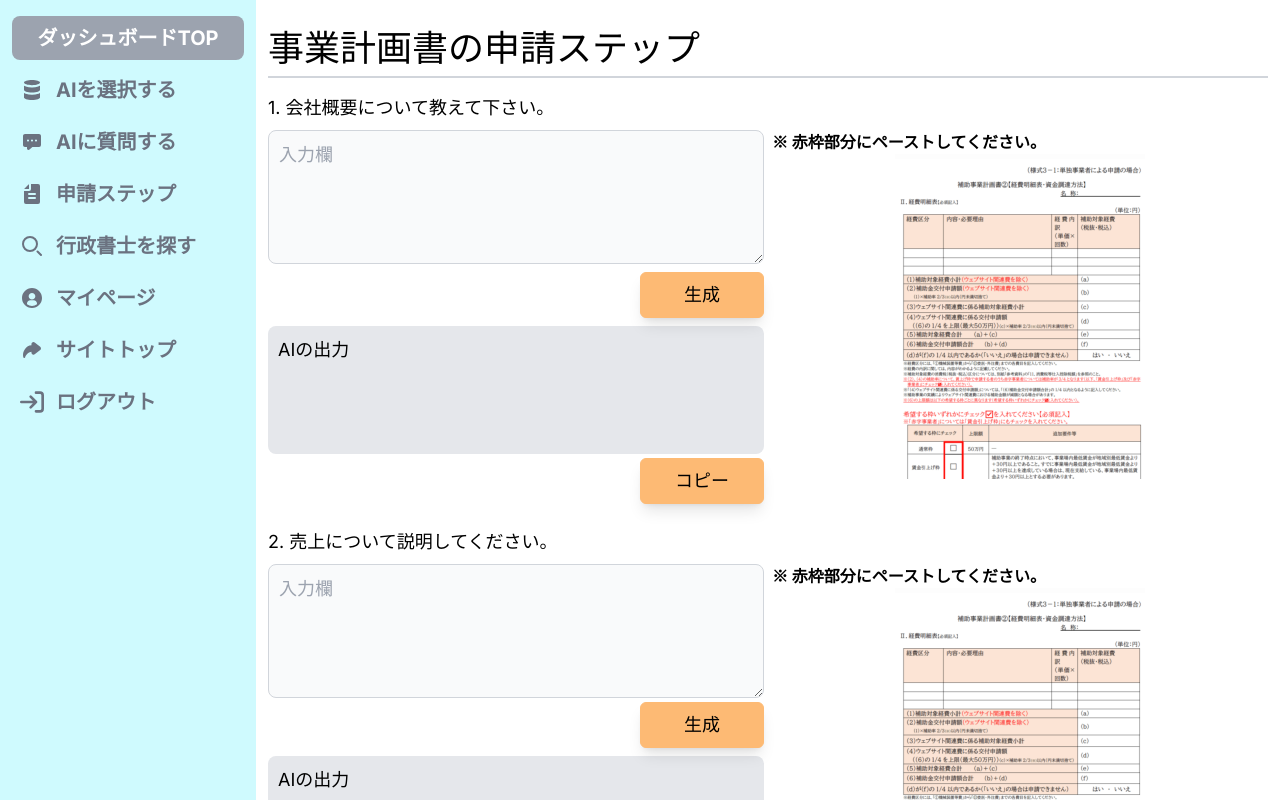
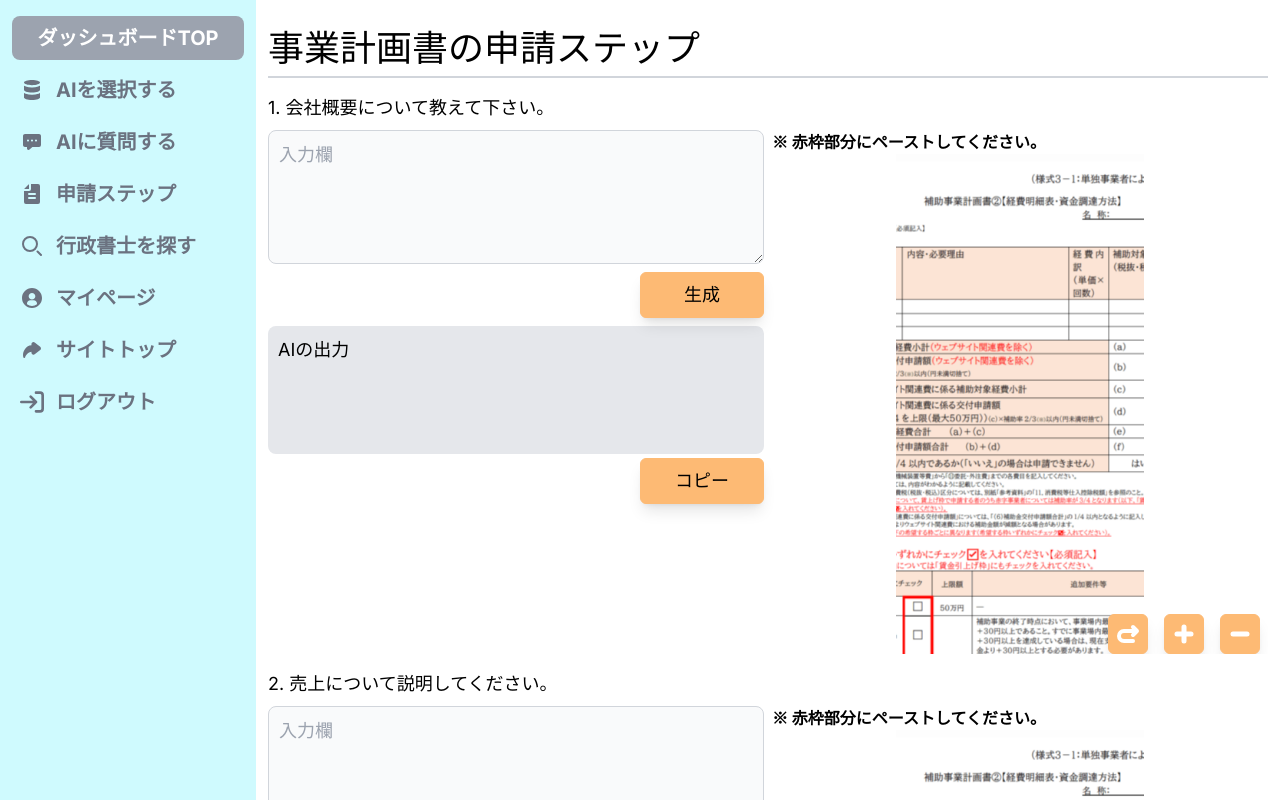
Before and after one commit to smizuka/business_plan_app, a Next.js app: page /dashboard/application in a window 1280 px wide. Shown: the top 800 px of the page. Built offline with nearby package versions, Linux system fonts and the light colour scheme.

Commit message:
申請ページの画像の拡大・縮小機能の実装 #14

```diff
--- a/src/app/dashboard/application/page.tsx
+++ b/src/app/dashboard/application/page.tsx
@@ -1,5 +1,7 @@
 'use client'
 import Image from 'next/image';
+import React, { useState } from 'react';
+import ZoomAndDraggableImage from '@/components/ZoomAndDraggableImage'
 
 export default function Page() {
     return (
@@ -25,7 +27,7 @@ export default function Page() {
                 <div className="md:col-span-1">
                     <p className="text-black font-bold">※ 赤枠部分にペーストしてください。</p>
                     <div className="flex item-center justify-center">
-                        <Image src="/example-1.png" alt="Logo" width={250} height={325} />
+                        <ZoomAndDraggableImage src="/example-1.png"  alt="会社概要" />
                     </div>
                 </div>
             </div>
@@ -48,7 +50,7 @@ export default function Page() {
                 <div className="md:col-span-1">
                     <p className="text-black font-bold">※ 赤枠部分にペーストしてください。</p>
                     <div className="flex item-center justify-center">
-                        <Image src="/example-1.png" alt="Logo" width={250} height={325} />
+                        <ZoomAndDraggableImage src="/example-1.png"  alt="会社概要" />
                     </div>
                 </div>
             </div>
--- /dev/null
+++ b/src/components/ZoomAndDraggableImage.tsx
@@ -0,0 +1,147 @@
+import React, { useState, useEffect, useRef } from 'react';
+
+// Propsの型定義
+interface ZoomAndDraggableImageProps {
+  src: string;
+  alt: string;
+}
+
+// ImageStateの型定義
+interface ImageState {
+  scale: number;
+  offsetX: number;
+  offsetY: number;
+}
+
+interface Position {
+    x: number;
+    y: number;
+}
+
+const ZoomAndDraggableImage: React.FC<ZoomAndDraggableImageProps> = ({ src, alt }) => {
+    // 画像のサイズと位置を管理するための状態（型付き）
+    const [imageState, setImageState] = useState<ImageState>({
+        scale: 1,
+        offsetX: 0,
+        offsetY: 0,
+    });
+
+    const containerRef = useRef<HTMLDivElement>(null); // コンテナへの参照を保持
+
+    // divタグの中心位置を算出するコード
+    const [containerCenter, setContainerCenter] = useState<Position>({ x: 0, y: 0 });
+
+    // ドラッグ操作を管理するための状態（型付き）
+    const [dragging, setDragging] = useState<boolean>(false);
+    const [startPosition, setStartPosition] = useState<Position>({ x: 0, y: 0 });
+
+    // コンポーネントのマウント時に実行
+    useEffect(() => {
+        if (containerRef.current) {
+          const { offsetWidth, offsetHeight } = containerRef.current;
+          setContainerCenter({
+            x: offsetWidth / 2,
+            y: offsetHeight / 2,
+          });
+        }
+      }, []);
+
+    const handleMouseDown = (e: React.MouseEvent<HTMLDivElement>) => {
+        e.preventDefault();// ブラウザのデフォルトのドラッグ動作を無効化
+        setDragging(true);
+        setStartPosition({
+            x: e.clientX - imageState.offsetX,
+            y: e.clientY - imageState.offsetY,
+        })
+    };
+
+    const handleMouseMove = (e: React.MouseEvent<HTMLDivElement>) => {
+        if (!dragging) return;
+        setImageState({
+            ...imageState,
+            offsetX: e.clientX - startPosition.x,
+            offsetY: e.clientY - startPosition.y,
+        })
+    };
+
+    const handleMouseUp = () => {
+        setDragging(false);
+    };
+
+    const resetPostion = () => {
+        setImageState(prevState => {
+            return { ...prevState, offsetX: 0, offsetY: 0 };
+        });
+    }
+
+    const zoom = (isZoomIn: boolean) => {
+        const factor = isZoomIn ? 1.1 : 0.9;
+        setImageState(prevState => {
+            const newScale = prevState.scale * factor;
+            const diffScale = newScale - prevState.scale;
+            const newOffsetX = prevState.offsetX - ((containerCenter.x / 2 - prevState.offsetX) * diffScale) / prevState.scale;
+            const newOffsetY = prevState.offsetY - ((containerCenter.y / 2 - prevState.offsetY) * diffScale) / prevState.scale;
+            return { ...prevState, scale: newScale, offsetX: newOffsetX, offsetY: newOffsetY };
+        });
+    };
+
+    return (
+        <div
+        style={{
+            overflow: 'hidden',
+            width: '100%', // 画像表示エリアの幅を親要素合わせる
+            height: '500px', // 表示エリアの高さを指定
+            display: 'flex',
+            alignItems: 'center', // 中央に配置
+            justifyContent: 'center', // 中央に配置
+            position: 'relative',
+        }}
+        onMouseMove={handleMouseMove}
+        onMouseLeave={handleMouseUp} // マウスがコンポーネントの外に出たときにドラッグを解除
+        onMouseUp={handleMouseUp}
+        >
+        <div
+            style={{
+                cursor: dragging ? 'grabbing' : 'grab',
+                transform: `translate(${imageState.offsetX}px, ${imageState.offsetY}px) scale(${imageState.scale})`,
+                transformOrigin: 'center',
+                position: 'absolute',
+                top: 0,
+                bottom: 0,
+                height: '100%',
+                width: '50%',
+            }}
+            onMouseDown={handleMouseDown}
+        >
+            <img
+                src={src}
+                alt={alt}
+                style={{
+                    width: '100%', // 画像をdivの幅に合わせる
+                    height: '100%', // 画像をdivの高さに合わせる
+                    objectFit: 'cover', // 画像のアスペクト比を保ちつつ、コンテナにフィットさせる
+                }}
+            />
+        </div>
+        <div style={{ position: 'absolute', right: 0, bottom: 0, display: 'flex' }}>
+            <button className="w-10 h-10 border border-orange-300 bg-orange-300 flex flex-col items-center justify-center mx-2 rounded-md shadow-lg" onClick={resetPostion}>
+                <svg className="w-6 h-6 font-bold text-white dark:text-white" aria-hidden="true" xmlns="http://www.w3.org/2000/svg" width="24" height="24" fill="none" viewBox="0 0 24 24">
+                <path stroke="currentColor" strokeLinecap="round" strokeLinejoin="round" strokeWidth="4" d="M21 9H8a5 5 0 0 0 0 10h9m4-10-4-4m4 4-4 4"/>
+                </svg>
+            </button>
+            <button className="w-10 h-10 border border-orange-300 bg-orange-300 flex flex-col items-center justify-center mx-2 rounded-md shadow-lg" onClick={() => zoom(true)}>
+                <svg className="w-6 h-6 font-bold text-white dark:text-white" aria-hidden="true" xmlns="http://www.w3.org/2000/svg" width="24" height="24" fill="none" viewBox="0 0 24 24">
+                <path stroke="currentColor" strokeLinecap="round" strokeLinejoin="round" strokeWidth="5" d="M5 12h14m-7 7V5"/>
+                </svg>
+            </button>
+            <button className="w-10 h-10 border border-orange-300 bg-orange-300 flex flex-col items-center justify-center mx-2 rounded-md shadow-lg" onClick={() => zoom(false)}>
+                <svg className="w-6 h-6 font-bold text-white dark:text-white" aria-hidden="true" xmlns="http://www.w3.org/2000/svg" width="24" height="24" fill="none" viewBox="0 0 24 24">
+                <path stroke="currentColor" strokeLinecap="round" strokeLinejoin="round" strokeWidth="5" d="M5 12h14"/>
+                </svg>
+            </button>
+        </div>
+        </div>
+    );
+}
+
+export default ZoomAndDraggableImage;
```
